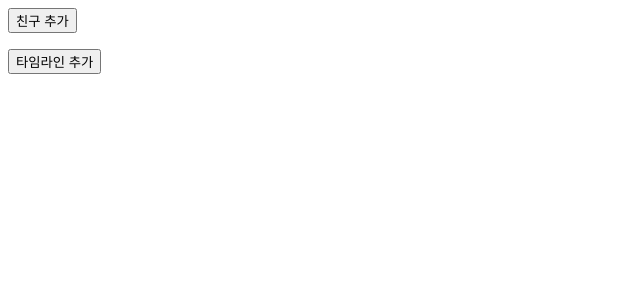
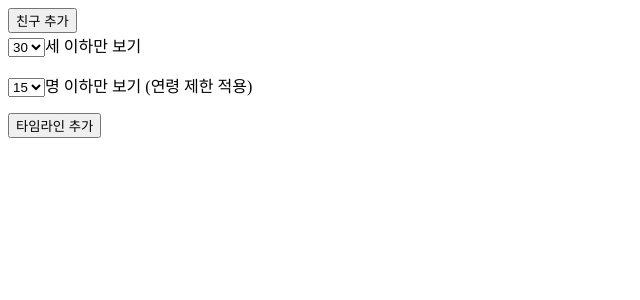
Before and after one commit to wem519/redux-practice, a React (Create React App) app: page / in a window 1280 px wide. Shown: the top 300 px of the page, without its empty margins (0-640 px from the left). Built offline with nearby package versions, Linux system fonts and the light colour scheme.

Commit message:
6.5.1 reselect 패키지 없이 구혆해 보기

```diff
--- /dev/null
+++ b/src/friend/common.js
@@ -0,0 +1,2 @@
+export const MAX_AGE_LIMIT = 30;
+export const MAX_SHOW_LIMIT = 15;
--- /dev/null
+++ b/src/friend/component/NumberSelect.js
@@ -0,0 +1,24 @@
+import React from 'react';
+
+const NumberSelect = ({ value, options, postfix, onChange }) => {
+  return (
+    <div>
+      <select
+        onChange={(e) => {
+          const value = Number(e.currentTarget.value);
+          onChange(value);
+        }}
+        value={value}
+      >
+        {options.map((option) => (
+          <option key={option} value={option}>
+            {option}
+          </option>
+        ))}
+      </select>
+      {postfix}
+    </div>
+  );
+};
+
+export default NumberSelect;
--- a/src/friend/container/FriendMain.js
+++ b/src/friend/container/FriendMain.js
@@ -1,24 +1,57 @@
-import React from "react";
-import { addFriend } from "../state";
-import FriendList from "../component/FriendList";
-import { getNextFriend } from "../../common/mockData";
-import { useDispatch, useSelector } from "react-redux";
+import React from 'react';
+import FriendList from '../component/FriendList';
+import { getNextFriend } from '../../common/mockData';
+import { shallowEqual, useDispatch, useSelector } from 'react-redux';
+import NumberSelect from '../component/NumberSelect';
+import { MAX_AGE_LIMIT, MAX_SHOW_LIMIT } from '../common';
+import { addFriend, setAgeLimit, setShowLimit } from '../state';
 
 const FriendMain = () => {
-  const friends = useSelector((state) => state.friend.friends);
+  const [ageLimit, showLimit, friendsWithAgeLimit, friendsWithAgeShowLimit] = useSelector(
+    (state) => {
+      const { friends, ageLimit, showLimit } = state.friend;
+      const friendsWithAgeLimit = friends.filter((friend) => friend.age <= ageLimit);
+
+      return [
+        ageLimit,
+        showLimit,
+        friendsWithAgeLimit,
+        friendsWithAgeLimit.slice(0, showLimit),
+      ];
+    },
+    shallowEqual
+  );
+  console.log(ageLimit, showLimit, friendsWithAgeLimit, friendsWithAgeShowLimit);
+
   const dispatch = useDispatch();
 
   const onAdd = () => {
     const friend = getNextFriend();
     dispatch(addFriend(friend));
   };
-  console.log("FriendMain render");
+  console.log('FriendMain render');
 
   return (
     <div>
       <button onClick={onAdd}>친구 추가</button>
-      <FriendList friends={friends} />
+      <NumberSelect
+        value={ageLimit}
+        options={AGE_LIMIT_OPTIONS}
+        postfix="세 이하만 보기"
+        onChange={(v) => dispatch(setAgeLimit(v))}
+      />
+      <FriendList friends={friendsWithAgeLimit} />
+      <NumberSelect
+        value={showLimit}
+        options={SHOW_LIMIT_OPTIONS}
+        postfix="명 이하만 보기 (연령 제한 적용)"
+        onChange={(v) => dispatch(setShowLimit(v))}
+      />
+      <FriendList friends={friendsWithAgeShowLimit} />
     </div>
   );
 };
+
+const AGE_LIMIT_OPTIONS = [15, 20, 25, MAX_AGE_LIMIT];
+const SHOW_LIMIT_OPTIONS = [2, 4, 6, MAX_SHOW_LIMIT];
 export default FriendMain;
--- a/src/friend/state.js
+++ b/src/friend/state.js
@@ -1,9 +1,31 @@
-import createItemLogic from "../common/createItemLogic";
+import { createReducer } from '@reduxjs/toolkit';
+import createItemLogic from '../common/createItemLogic';
+import { MAX_AGE_LIMIT, MAX_SHOW_LIMIT } from './common';
+import mergeReducers from '../common/mergeReducers';
 
-const { add, remove, edit, reducer } = createItemLogic("friends");
+const { add, remove, edit, reducer: friendsReducer } = createItemLogic('friends');
+
+const SET_AGE_LIMIT = 'friend/SET_AGE_LIMIT';
+const SET_SHOW_LIMIT = 'friend/SET_SHOW_LIMIT';
 
 export const addFriend = add;
 export const removeFriend = remove;
 export const editFriend = edit;
+export const setAgeLimit = (ageLimit) => ({ type: SET_AGE_LIMIT, ageLimit });
+export const setShowLimit = (showLimit) => ({ type: SET_SHOW_LIMIT, showLimit });
 
-export default reducer;
+const INITIAL_STATE = { ageLimit: MAX_AGE_LIMIT, showLimit: MAX_SHOW_LIMIT };
+const reducer = createReducer(INITIAL_STATE, {
+  // [SET_AGE_LIMIT]: (state, action) => (state.ageLimit = action.ageLimit),
+  // [SET_SHOW_LIMIT]: (state, action) => (state.showLimit = action.showLimit),
+  [SET_AGE_LIMIT]: (state, action) => {
+    return { ...state, ageLimit: action.ageLimit };
+  },
+  [SET_SHOW_LIMIT]: (state, action) => {
+    return { ...state, showLimit: action.showLimit };
+  },
+});
+
+const reducers = [reducer, friendsReducer];
+
+export default mergeReducers(reducers);
```
Also changed, not shown: 2 other files (tests, documents, lock files or other folders).
